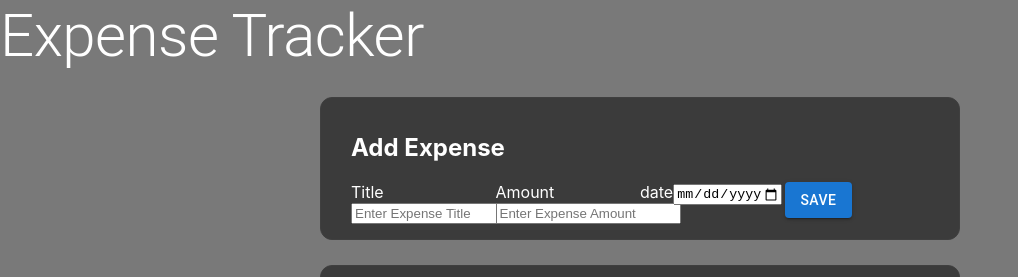
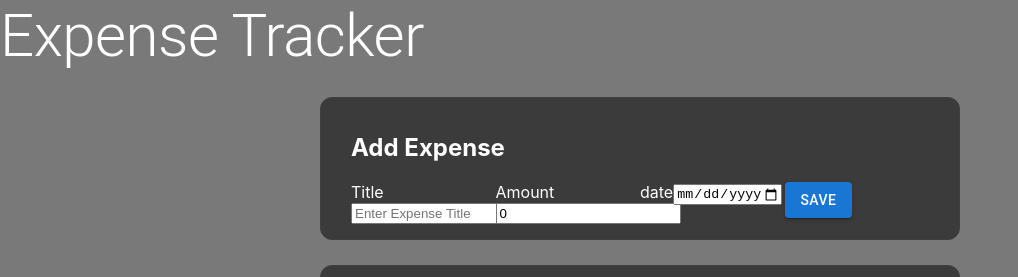
Before and after one commit to vedant71001/expense-tracker, a React (Create React App) app: page / in a window 1280 px wide. Shown: the top 277 px of the page, without its empty margins (0-1018 px from the left). Built offline with nearby package versions, Linux system fonts and the light colour scheme; the HTML template or start-up script is replaced by a standard one.

Commit message:
Added Yup and Formik for form validations

```diff
--- a/package.json
+++ b/package.json
@@ -15,11 +15,13 @@
     "@types/react": "^18.2.6",
     "@types/react-dom": "^18.2.4",
     "dayjs": "^1.11.7",
+    "formik": "^2.2.9",
     "react": "^18.2.0",
     "react-dom": "^18.2.0",
     "react-scripts": "5.0.1",
     "typescript": "^4.9.5",
-    "web-vitals": "^2.1.4"
+    "web-vitals": "^2.1.4",
+    "yup": "^1.1.1"
   },
   "scripts": {
     "start": "react-scripts start",
--- a/src/components/Expenses/Expenses.tsx
+++ b/src/components/Expenses/Expenses.tsx
@@ -24,7 +24,7 @@ export const Expenses = (props: ExpensesType) => {
   return (
     <div className="expenses-list">
       <FilterExpense onFilterSelect={filterExpenseHandler} />
-      {filteredExpenses.length === 0 && <h3 className="m-3">No Expenses Found</h3>}
+      {filteredExpenses.length === 0 && <h3 className="m-3 text-center">No Expenses Found</h3>}
       {filteredExpenses.length>0 && filteredExpenses.map((expense) => (
         <ExpenseItem
           key={expense.id}
--- a/src/components/NewExpense/NewExpense.tsx
+++ b/src/components/NewExpense/NewExpense.tsx
@@ -1,63 +1,63 @@
-import { useState } from "react";
 import { Button, Grid } from "@mui/material";
 import "./NewExpense.css";
 import { NewExpenseProp } from "../../constants/prop.type";
 import { FilterYears } from "../../constants/constants";
+import * as Yup from "yup";
+import { Formik, Form, Field, ErrorMessage } from "formik";
 
 export const NewExpense = (props: NewExpenseProp) => {
-  const [title, setTitle] = useState("");
+  const mindate = new Date(FilterYears[0]).toISOString().split("T")[0];
+  const today = new Date().toISOString().split("T")[0];
+  const validationSchema = Yup.object({
+    title: Yup.string().required("Please enter expense title!"),
+    amount: Yup.number()
+      .required("Please enter amount!")
+      .min(0.01, "Please enter valid amount value!"),
+    date: Yup.date().required("Expense date is required!").max(today,"You cannot select future dates!")
+  });
 
-  const titleChangeHandler = (event: React.ChangeEvent<HTMLInputElement>) => {
-    setTitle(event.target.value);
+  const initialValue = {
+    title: "",
+    amount: 0,
+    date: "",
   };
 
-  const [amount, setAmount] = useState("");
-
-  const amountChangeHandler = (event: React.ChangeEvent<HTMLInputElement>) => {
-    setAmount(event.target.value);
+  const formSubmitHandler = (values: typeof initialValue) => {
+    let dateObj = new Date(values.date);
+    props.onSaveExpense({
+      ...values,
+      id: Math.random().toString(),
+      date: dateObj,
+    });
   };
 
-  const [date, setDate] = useState("");
+  const renderError = (message: string) => (
+    <p className="text-danger">{message}</p>
+  );
 
-  const dateChangeHandler = (event: React.ChangeEvent<HTMLInputElement>) => {
-    setDate(event.target.value);
-  };
-
-  const formSubmitHandler = (event: React.FormEvent<HTMLFormElement>) => {
-    event.preventDefault();
-    let expense = {
-      id: Math.random().toString(),
-      title: title,
-      amount: Number.parseInt(amount),
-      date: new Date(date),
-    };
-    props.onSaveExpense(expense);
-    setTitle("");
-    setAmount("");
-    setDate("");
-  };
-
-  const mindate = new Date(FilterYears[0]).toISOString().split("T")[0];
-  const today = new Date().toISOString().split("T")[0];
   return (
     <div className="new-expense-form-group">
       <h2>Add Expense</h2>
-      <form onSubmit={formSubmitHandler}>
+
+      <Formik
+        initialValues={initialValue}
+        validationSchema={validationSchema}
+        onSubmit={formSubmitHandler}
+      >
+        <Form>
           <Grid container>
             <Grid item xs={3} className="p-2">
               <div className="mb-3">
                 <label htmlFor="title" className="form-label">
                   Title
                 </label>
-              <input
+                <Field
+                  name="title"
                   type="text"
                   className="form-control"
-                id="title"
                   placeholder="Enter Expense Title"
-                onChange={titleChangeHandler}
-                value={title}
-                required
                 />
+                <ErrorMessage name="title" render={renderError} />
               </div>
             </Grid>
             <Grid item xs={3} className="p-2">
@@ -65,17 +65,13 @@ export const NewExpense = (props: NewExpenseProp) => {
                 <label htmlFor="amount" className="form-label">
                   Amount
                 </label>
-              <input
+                <Field
+                  name="amount"
                   type="number"
                   className="form-control"
-                id="amount"
                   placeholder="Enter Expense Amount"
-                min="0.01"
-                step="0.01"
-                value={amount}
-                onChange={amountChangeHandler}
-                required
                 />
+                <ErrorMessage name="amount" render={renderError} />
               </div>
             </Grid>
             <Grid item xs={3} className="p-2">
@@ -83,16 +79,14 @@ export const NewExpense = (props: NewExpenseProp) => {
                 <label htmlFor="date" className="form-label">
                   date
                 </label>
-              <input
+                <Field
+                  name="date"
                   type="date"
                   className="form-control"
-                id="date"
                   min={mindate}
                   max={today}
-                value={date}
-                onChange={dateChangeHandler}
-                required
                 />
+                <ErrorMessage name="date" render={renderError} />
               </div>
             </Grid>
             <Grid item xs={3} className="p-3">
@@ -101,7 +95,8 @@ export const NewExpense = (props: NewExpenseProp) => {
               </Button>
             </Grid>
           </Grid>
-      </form>
+        </Form>
+      </Formik>
     </div>
   );
 };
```
Also changed, not shown: 1 other file (tests, documents, lock files or other folders). Lines whose indentation alone changed are shown as unchanged.
